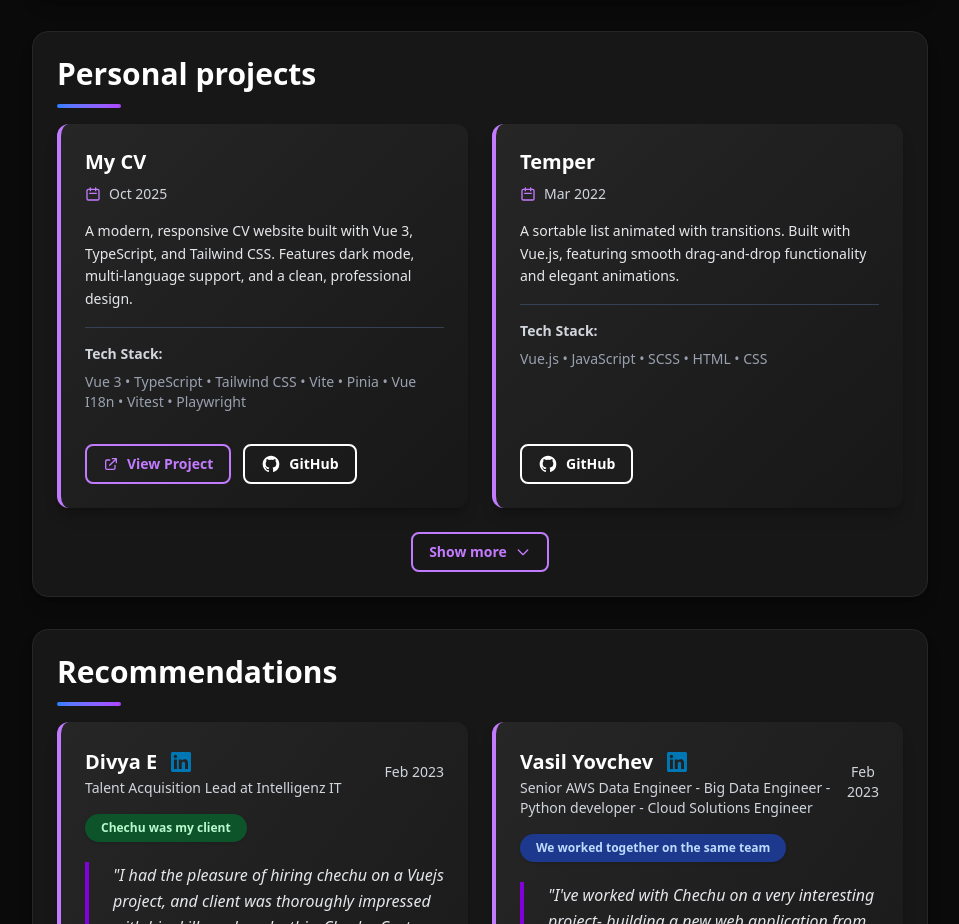
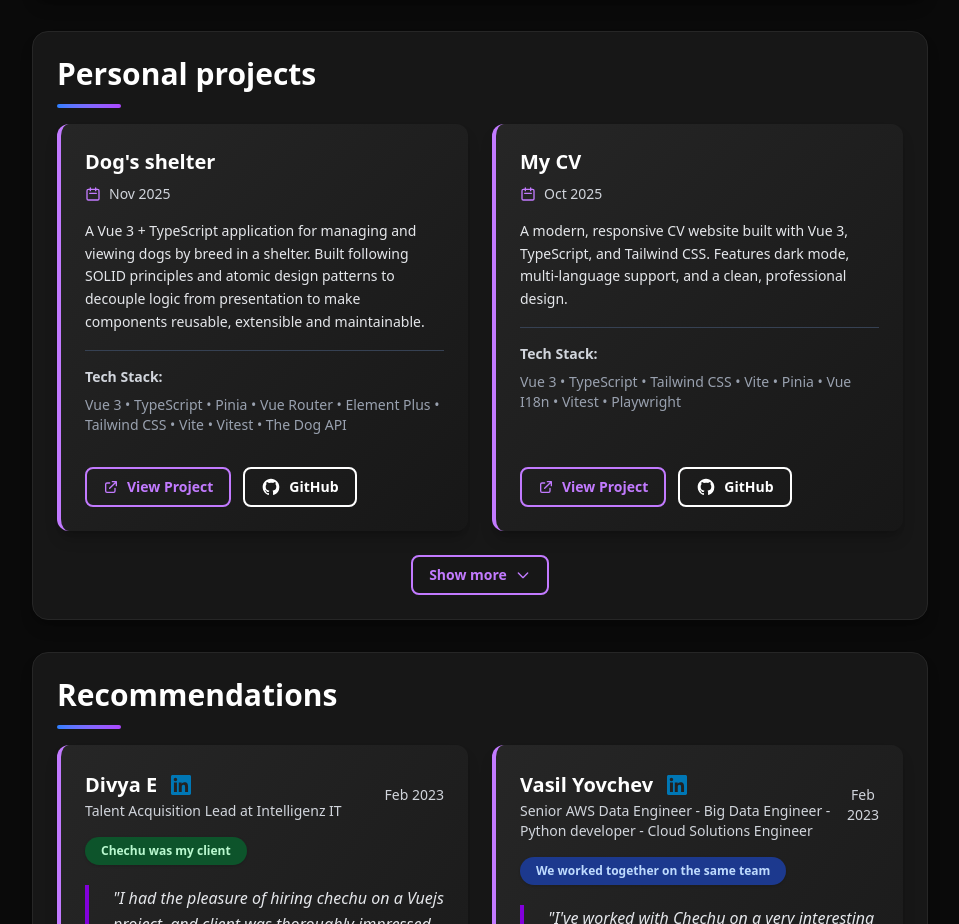
Before and after one commit to chechucastro/myCV, a Vue app: page / in a window 1280 px wide. Shown: the part 5593-6517 px from the top of the page, without its empty margins (160-1119 px from the left). Built offline with nearby package versions, Linux system fonts and the light colour scheme.

Commit message:
Add Dog's shelter project to personal projects section

```diff
--- a/src/components/organisms/PersonalProjectsSection.vue
+++ b/src/components/organisms/PersonalProjectsSection.vue
@@ -1,6 +1,10 @@
 <template>
   <div>
-    <TransitionGroup name="project" tag="div" class="grid grid-cols-1 gap-6 sm:grid-cols-2">
+    <TransitionGroup
+      name="project"
+      tag="div"
+      class="grid grid-cols-1 gap-6 sm:grid-cols-2"
+    >
       <ProjectCard
         v-for="(project, projectIdx) in visibleProjects"
         :key="project.projectKey ?? projectIdx"
@@ -19,7 +23,7 @@
         :aria-label="allProjectsShown ? t('common.showLess') : t('common.showMore')"
         @click="toggleShowMore"
       >
-        <span>{{ allProjectsShown ? t('common.showLess') : t('common.showMore') }}</span>
+        <span>{{ allProjectsShown ? t("common.showLess") : t("common.showMore") }}</span>
         <svg
           class="h-4 w-4 transition-transform duration-200"
           :class="{ 'rotate-180': allProjectsShown }"
@@ -41,64 +45,70 @@
 </template>
 
 <script setup lang="ts">
-import { computed, ref } from 'vue'
-import { useI18n } from 'vue-i18n'
-import type { PersonalProject } from '@/types'
-import ProjectCard from '@/components/molecules/ProjectCard.vue'
-import BaseButton from '@/components/atoms/BaseButton/BaseButton.vue'
+import { computed, ref } from "vue";
+import { useI18n } from "vue-i18n";
+import type { PersonalProject } from "@/types";
+import ProjectCard from "@/components/molecules/ProjectCard.vue";
+import BaseButton from "@/components/atoms/BaseButton/BaseButton.vue";
 
-const INITIAL_PROJECTS_COUNT = 2
-const PROJECTS_INCREMENT = 2
+const INITIAL_PROJECTS_COUNT = 2;
+const PROJECTS_INCREMENT = 2;
 
-const visibleProjectsCount = ref(INITIAL_PROJECTS_COUNT)
+const visibleProjectsCount = ref(INITIAL_PROJECTS_COUNT);
 
 /**
  * Personal projects metadata (URLs and dates)
  */
 const personalProjectsMetadata: Array<{
-  projectUrl?: string
-  githubUrl?: string
-  githubIsPrivate?: boolean
-  startDate?: string
-  endDate?: string
+  projectUrl?: string;
+  githubUrl?: string;
+  githubIsPrivate?: boolean;
+  startDate?: string;
+  endDate?: string;
 }> = [
   {
-    projectUrl: window.location.origin,
-    githubUrl: 'https://github.com/chechucastro/myCV',
-    startDate: '2025-10-01',
-    endDate: '2025-10-31',
+    projectUrl: "https://dogs-shelter.pages.dev/",
+    githubUrl: "https://github.com/chechucastro/dogs-shelter",
+    startDate: "2025-11-01",
+    endDate: "2025-11-30",
   },
   {
-    githubUrl: 'https://github.com/chechucastro/temper',
-    startDate: '2022-03-01',
-    endDate: '2022-03-31',
+    projectUrl: window.location.origin,
+    githubUrl: "https://github.com/chechucastro/myCV",
+    startDate: "2025-10-01",
+    endDate: "2025-10-31",
   },
   {
-    projectUrl: 'https://nemonon.com',
-    githubUrl: 'https://github.com/chechucastro/nemonon',
-    githubIsPrivate: true,
-    startDate: '2015-09-01',
+    githubUrl: "https://github.com/chechucastro/temper",
+    startDate: "2022-03-01",
+    endDate: "2022-03-31",
   },
   {
-    projectUrl: 'https://xemacon.com',
-    githubUrl: 'https://github.com/chechucastro/xemacon',
+    projectUrl: "https://nemonon.com",
+    githubUrl: "https://github.com/chechucastro/nemonon",
     githubIsPrivate: true,
-    startDate: '2014-01-01',
+    startDate: "2015-09-01",
   },
   {
-    githubUrl: 'https://github.com/chechucastro/CookieLaw',
-    startDate: '2013-01-01',
-    endDate: '2013-01-31',
+    projectUrl: "https://xemacon.com",
+    githubUrl: "https://github.com/chechucastro/xemacon",
+    githubIsPrivate: true,
+    startDate: "2014-01-01",
   },
   {
-    projectUrl: 'https://maurolomba.com',
-    githubUrl: 'https://github.com/chechucastro/maurolomba',
+    githubUrl: "https://github.com/chechucastro/CookieLaw",
+    startDate: "2013-01-01",
+    endDate: "2013-01-31",
+  },
+  {
+    projectUrl: "https://maurolomba.com",
+    githubUrl: "https://github.com/chechucastro/maurolomba",
     githubIsPrivate: true,
-    startDate: '2010-01-01',
+    startDate: "2010-01-01",
   },
-]
+];
 
-const { tm, locale, t } = useI18n()
+const { tm, locale, t } = useI18n();
 
 /**
  * Build personal projects from translations and metadata
@@ -107,20 +117,20 @@ const { tm, locale, t } = useI18n()
 const personalProjects = computed<PersonalProject[]>(() => {
   // Access locale.value to make this computed reactive to locale changes
   // Ensure reactivity on locale
-  void locale.value
+  void locale.value;
 
   // Get translated items, fall back to empty array if result is not an array
-  const itemsRaw = tm('articles.personalProjects.items') as unknown
-  const items = Array.isArray(itemsRaw) ? (itemsRaw as Record<string, unknown>[]) : []
+  const itemsRaw = tm("articles.personalProjects.items") as unknown;
+  const items = Array.isArray(itemsRaw) ? (itemsRaw as Record<string, unknown>[]) : [];
 
   // Return early if no items found
   if (items.length === 0) {
-    return []
+    return [];
   }
 
-  const result: PersonalProject[] = []
+  const result: PersonalProject[] = [];
   for (let idx = 0; idx < items.length; idx++) {
-    const metadata = personalProjectsMetadata[idx] || {}
+    const metadata = personalProjectsMetadata[idx] || {};
     result.push({
       projectKey: idx,
       projectUrl: metadata.projectUrl,
@@ -128,24 +138,24 @@ const personalProjects = computed<PersonalProject[]>(() => {
       githubIsPrivate: metadata.githubIsPrivate,
       startDate: metadata.startDate,
       endDate: metadata.endDate,
-    })
+    });
   }
-  return result
-})
+  return result;
+});
 
 /**
  * Projects visible based on current count
  */
 const visibleProjects = computed(() => {
-  return personalProjects.value.slice(0, visibleProjectsCount.value)
-})
+  return personalProjects.value.slice(0, visibleProjectsCount.value);
+});
 
 /**
  * Check if all projects are shown
  */
 const allProjectsShown = computed(() => {
-  return visibleProjectsCount.value >= personalProjects.value.length
-})
+  return visibleProjectsCount.value >= personalProjects.value.length;
+});
 
 /**
  * Toggle show more/less functionality
@@ -153,15 +163,15 @@ const allProjectsShown = computed(() => {
 const toggleShowMore = () => {
   if (allProjectsShown.value) {
     // Show less - reset to initial count
-    visibleProjectsCount.value = INITIAL_PROJECTS_COUNT
+    visibleProjectsCount.value = INITIAL_PROJECTS_COUNT;
   } else {
     // Show more - add increment, but cap at total projects
     visibleProjectsCount.value = Math.min(
       visibleProjectsCount.value + PROJECTS_INCREMENT,
-      personalProjects.value.length,
-    )
+      personalProjects.value.length
+    );
   }
-}
+};
 </script>
 
 <style scoped>
--- a/src/locales/en.json
+++ b/src/locales/en.json
@@ -422,6 +422,11 @@
       "title": "Personal projects",
       "items": [
         {
+          "title": "Dog's shelter",
+          "description": "A Vue 3 + TypeScript application for managing and viewing dogs by breed in a shelter. Built following SOLID principles and atomic design patterns to decouple logic from presentation to make components reusable, extensible and maintainable.",
+          "techStack": "Vue 3 • TypeScript • Pinia • Vue Router • Element Plus • Tailwind CSS • Vite • Vitest • The Dog API"
+        },
+        {
           "title": "My CV",
           "description": "A modern, responsive CV website built with Vue 3, TypeScript, and Tailwind CSS. Features dark mode, multi-language support, and a clean, professional design.",
           "techStack": "Vue 3 • TypeScript • Tailwind CSS • Vite • Pinia • Vue I18n • Vitest • Playwright"
--- a/src/locales/es.json
+++ b/src/locales/es.json
@@ -422,6 +422,11 @@
       "title": "Proyectos personales",
       "items": [
         {
+          "title": "Dog's shelter",
+          "description": "Una aplicación Vue 3 + TypeScript para gestionar y visualizar perros por raza en un refugio. Construida siguiendo principios SOLID y patrones de diseño atómico para desacoplar la lógica de la presentación, haciendo los componentes reutilizables, extensibles y mantenibles.",
+          "techStack": "Vue 3 • TypeScript • Pinia • Vue Router • Element Plus • Tailwind CSS • Vite • Vitest • The Dog API"
+        },
+        {
           "title": "Mi CV",
           "description": "Un sitio web de CV moderno y responsive construido con Vue 3, TypeScript y Tailwind CSS. Características: modo oscuro, soporte multiidioma y un diseño limpio y profesional.",
           "techStack": "Vue 3 • TypeScript • Tailwind CSS • Vite • Pinia • Vue I18n • Vitest • Playwright"
--- a/src/locales/fr.json
+++ b/src/locales/fr.json
@@ -422,6 +422,11 @@
       "title": "Projets personnels",
       "items": [
         {
+          "title": "Dog's shelter",
+          "description": "Une application Vue 3 + TypeScript pour gérer et visualiser les chiens par race dans un refuge. Construite en suivant les principes SOLID et les modèles de conception atomique pour découpler la logique de la présentation, rendant les composants réutilisables, extensibles et maintenables.",
+          "techStack": "Vue 3 • TypeScript • Pinia • Vue Router • Element Plus • Tailwind CSS • Vite • Vitest • The Dog API"
+        },
+        {
           "title": "Mon CV",
           "description": "Un site web de CV moderne et responsive construit avec Vue 3, TypeScript et Tailwind CSS. Caractéristiques : mode sombre, support multilingue et un design épuré et professionnel.",
           "techStack": "Vue 3 • TypeScript • Tailwind CSS • Vite • Pinia • Vue I18n • Vitest • Playwright"
```
